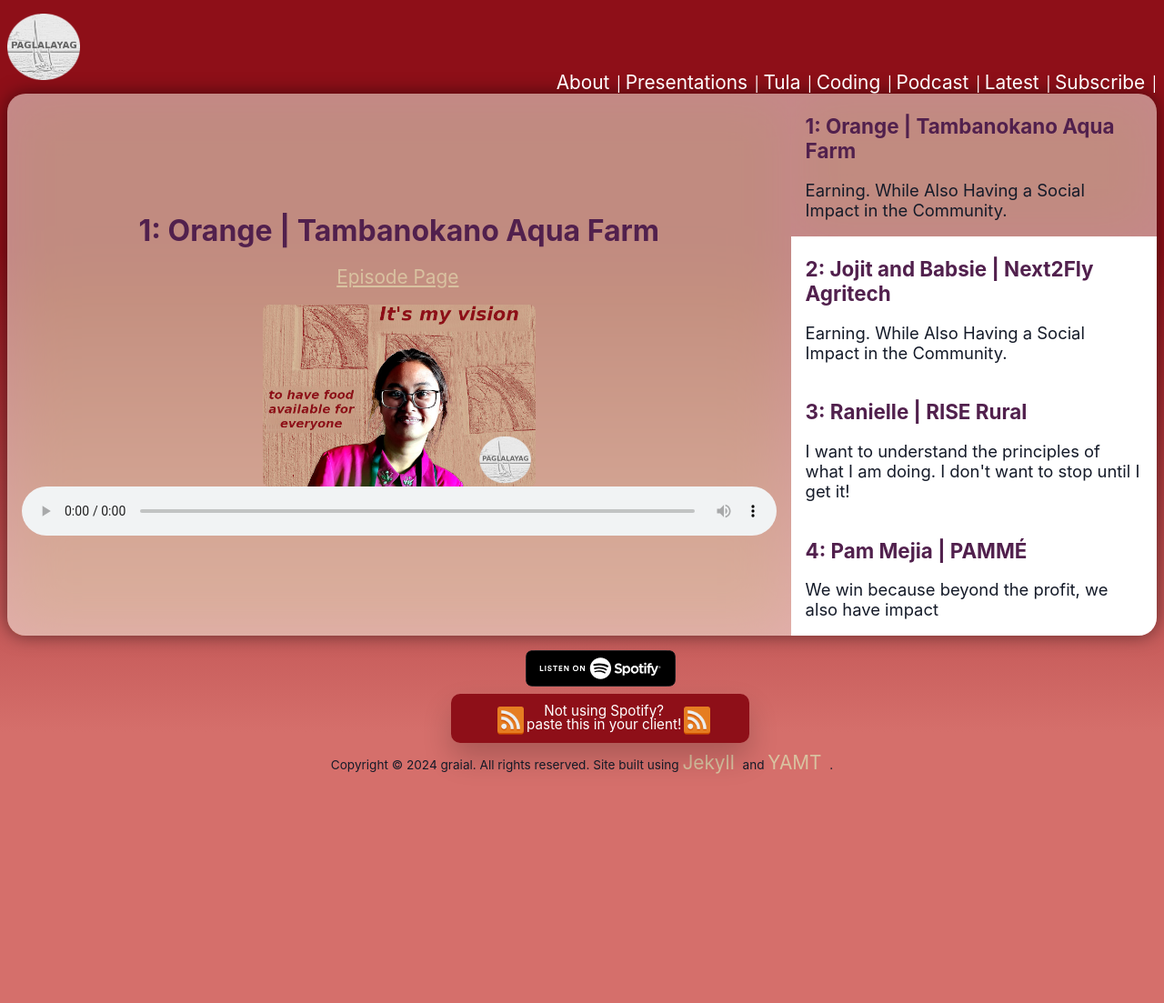
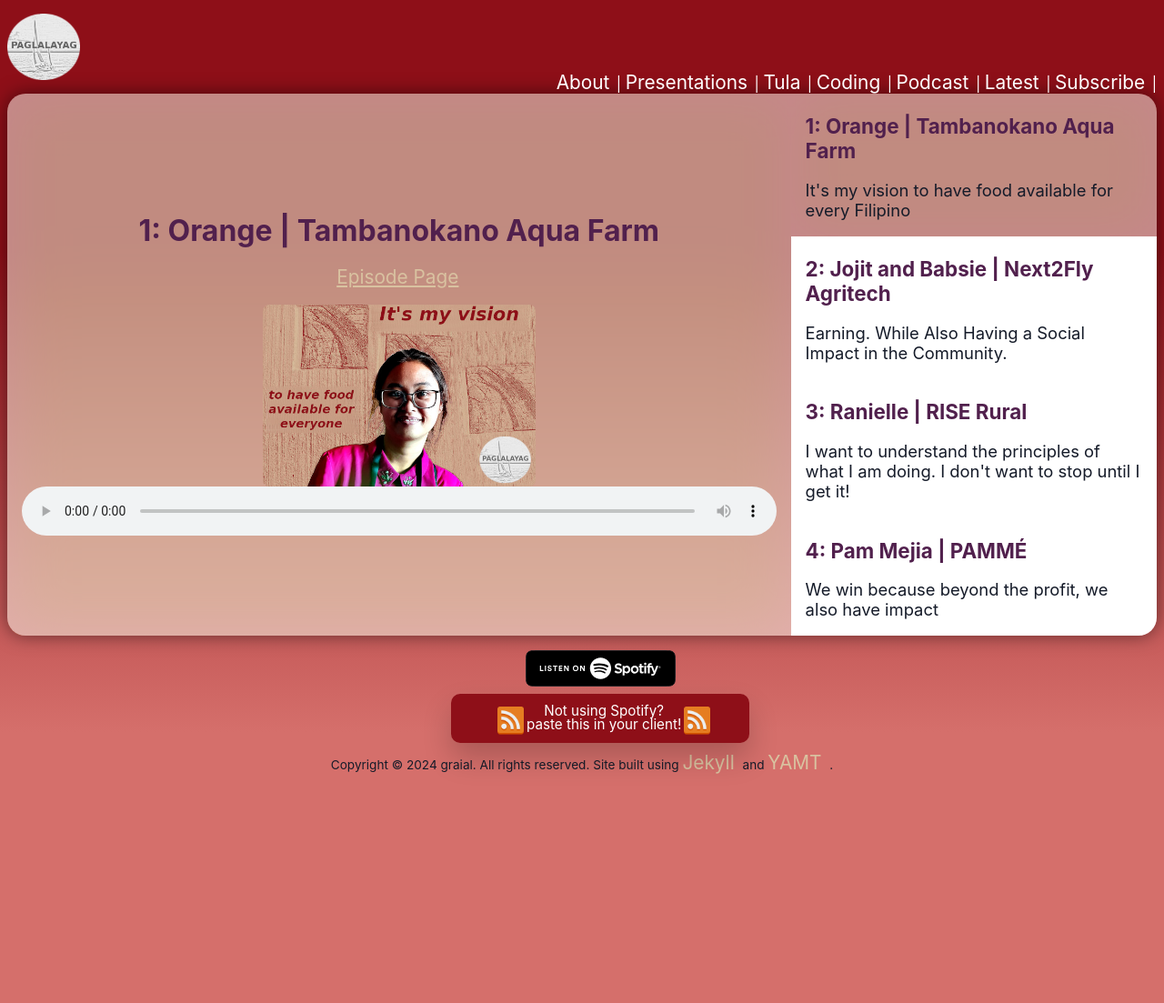
Before and after one commit to paglalayag/paglalayag.github.io, a Jekyll site: the page built from _pages/podcast.md, in a window 1280 px wide. Shown: the whole page at 91% size. Built offline with Jekyll 4.4.1, drawn with Linux system fonts in a browser that asks for light colours; nearby versions of some CDN libraries.

Commit message:
adjust orange post

```diff
--- a/podcasts/_posts/2024-06-07-orange.md
+++ b/podcasts/_posts/2024-06-07-orange.md
@@ -6,7 +6,7 @@ image:
   path: /assets/img/interviews/orange-paglalayag-interview-og.jpg
   height: 380
   width: 380
-  alt: Earning. While Also Having a Social Impact in the Community.
+  alt: It's my vision to have food available for every Filipino
 podcast_link: https://paglalayag.net/assets/audio/orange-paglalayag-audio.mp3
 podcast_file_size: 5.1 MB
 podcast_duration: "11:53"
```
